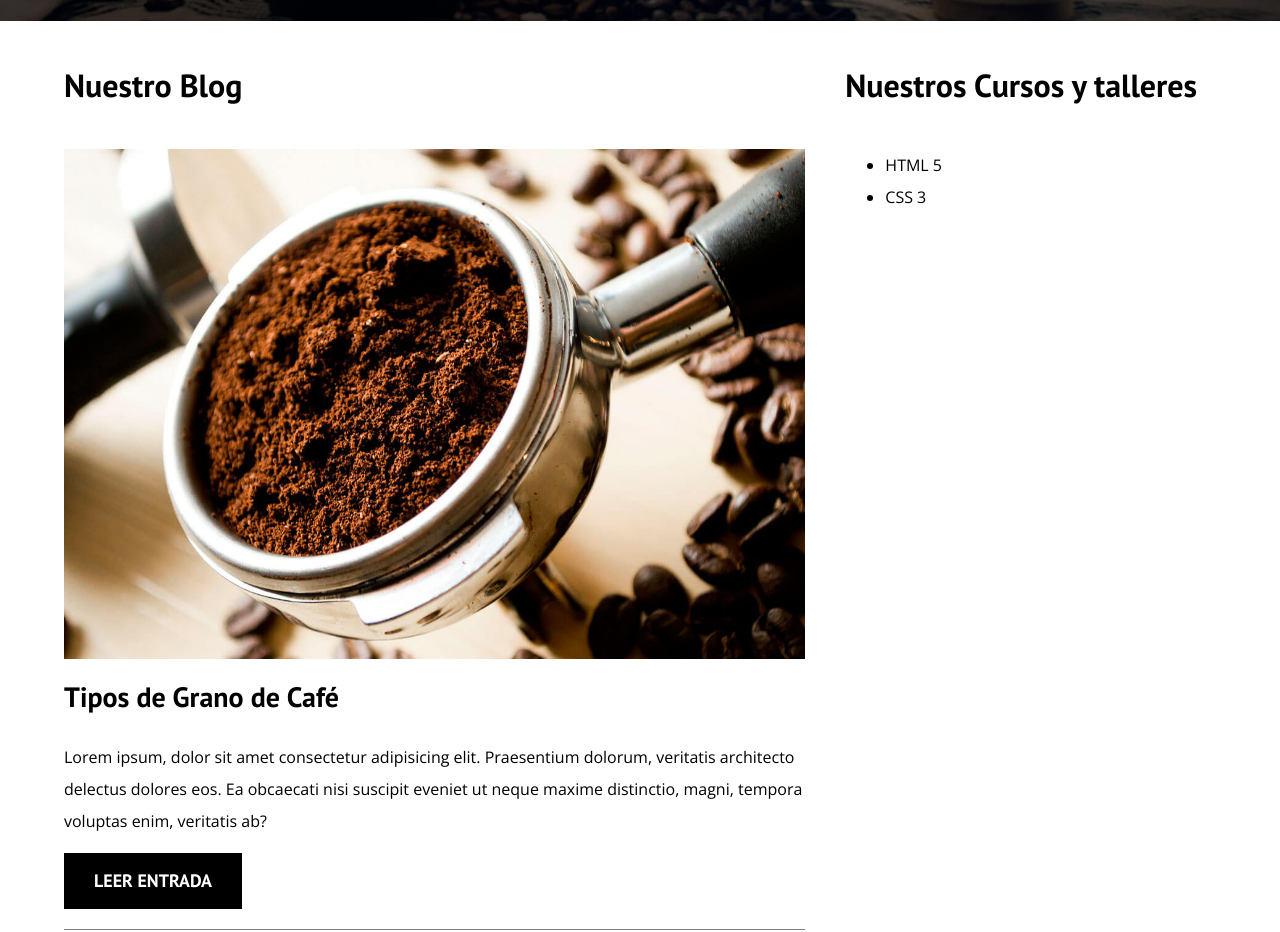
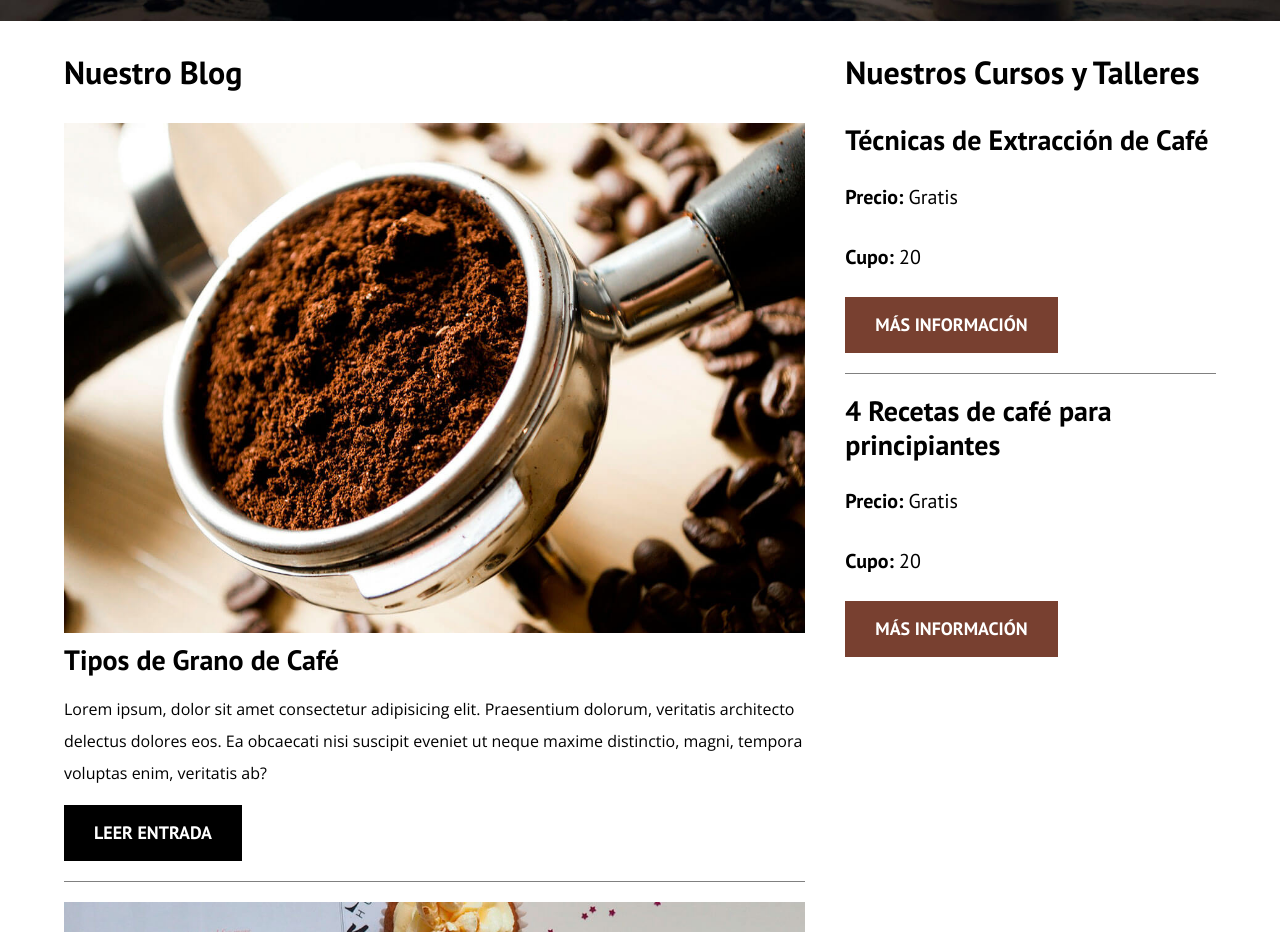
Before and after one commit to clennone/coffee_basic-page, a plain HTML site: page index.html in a window 1280 px wide. Shown: the part 579-1511 px from the top of the page. Drawn offline with nearby package versions, Linux system fonts and the light colour scheme.

Commit message:
html expand

```diff
--- a/css/style.css
+++ b/css/style.css
@@ -24,8 +24,9 @@ body {
 
 /* GLOBALES */
 .contenedor {
-    max-width: 120rem;
-    width: 90%;
+    /* max-width: 120rem;
+    width: 90%; texto no se va a las orillas */
+    width: min(90%, 120rem);
     margin: 0 auto; /*centrar horizontalmente*/
 }
 
@@ -38,6 +39,7 @@ h2,
 h3,
 h4 {
     font-family: var(--fuenteHeading);
+    line-height: 1.2;
 }
 
 h1{
@@ -168,3 +170,54 @@ img{
 .boton--primario{
     background-color: var(--negro);
 }
+
+.boton--secundario{
+    background-color: var(--primario);
+}
+
+.cursos {
+    list-style: none;
+}
+.widget-curso{
+    border-bottom: 1px solid gray;
+    margin-bottom: 2rem;
+}
+
+.widget-curso:last-of-type{
+    border: none;
+    margin-bottom: 0;
+}
+
+.widget-curso__label{
+    font-family: var(--fuenteHeading);
+    font-weight: 700;
+}
+
+.widget-curso__info{
+    font-weight: 400;
+}
+
+.widget-curso__label,
+.widget-curso__info{
+    font-size: 2rem;
+}
+
+.footer{
+    background-color: var(--negro);
+    padding-bottom: 3rem;
+    margin-top: 4rem ;
+}
+
+.barra {
+    padding-top: 4rem;
+}
+
+/*sobre nosotros*/
+
+@media (min-width: 768px){
+    .sobre-nosotros{
+        display: grid;
+        grid-template-columns: repeat(2,1fr);
+        column-gap: 2rem;
+    }
+}
--- a/index.html
+++ b/index.html
@@ -68,13 +68,48 @@
             </article>
         </main>
         <aside class="sidebar">
-            <h3>Nuestros Cursos y talleres</h3>
+            <h3>Nuestros Cursos y Talleres</h3>
 
-            <ul>
-                <li>HTML 5</li>
-                <li>CSS 3</li>
+            <ul class="cursos no-padding">
+                <li class="widget-curso">
+                    <h4 class="no-margin">Técnicas de Extracción de Café</h4>
+                    <p class="widget-curso__label">Precio:
+                        <span class="widget-curso__info">Gratis</span>
+                    </p>
+                    <p class="widget-curso__label">Cupo:
+                        <span class="widget-curso__info">20</span>
+                    </p>
+                    <a href="entrada.html" class="boton boton--secundario">Más Información</a>
+                </li>
+
+                <li class="widget-curso">
+                    <h4 class="no-margin">4 Recetas de café para principiantes</h4>
+                    <p class="widget-curso__label">Precio:
+                        <span class="widget-curso__info">Gratis</span>
+                    </p>
+                    <p class="widget-curso__label">Cupo:
+                        <span class="widget-curso__info">20</span>
+                    </p>
+                    <a href="entrada.html" class="boton boton--secundario">Más Información</a>
+                </li>
             </ul>
         </aside>
     </div>
+
+    <footer class="footer">
+        <div class="contenedor">
+            <div class="barra">
+                <a href="index.html" class="logo">
+                    <h1 class="logo__nombre no-margin centrar-texto">Blog<span class="logo__bold">DeCafe</span></h1>
+                </a>
+
+                <nav class="navegacion">
+                    <a href="nosotros.html" class="navegacion__enlace">Nosotros</a>
+                    <a href="cursos.html" class="navegacion__enlace">Cursos</a>
+                    <a href="contacto.html" class="navegacion__enlace">Contacto</a>
+                </nav>
+            </div>
+    </footer>
+
 </body>
 </html>
```
Also changed, not shown: nosotros.html (added, +67 -0 lines), cursos.html (added).
